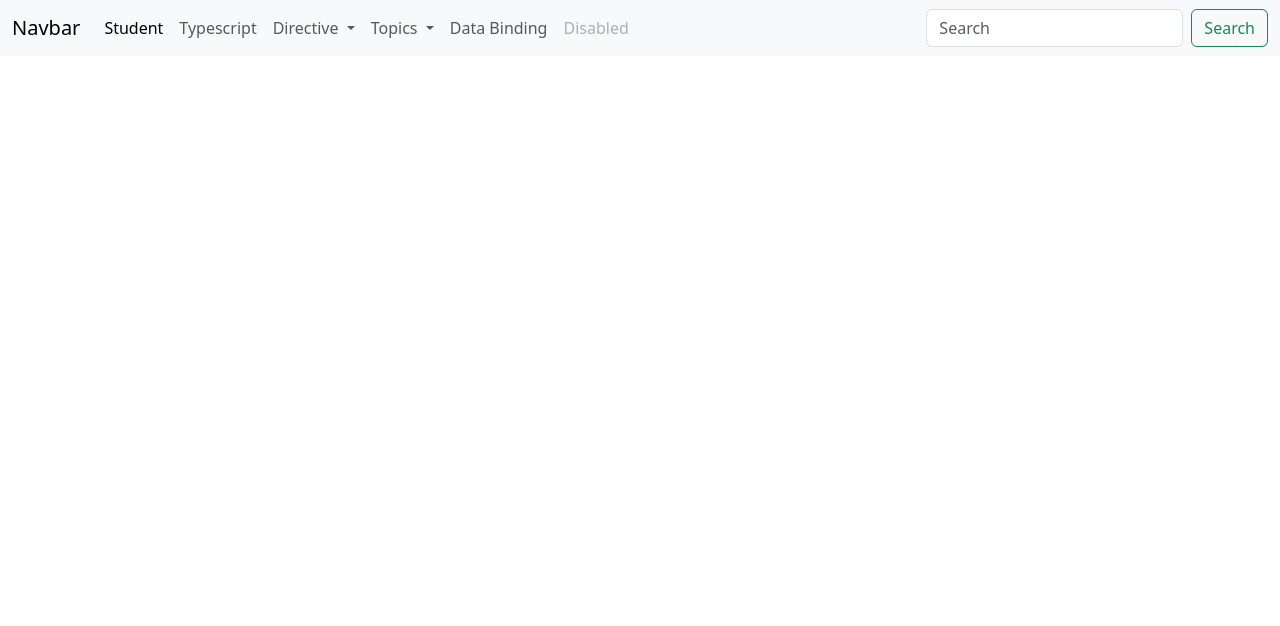
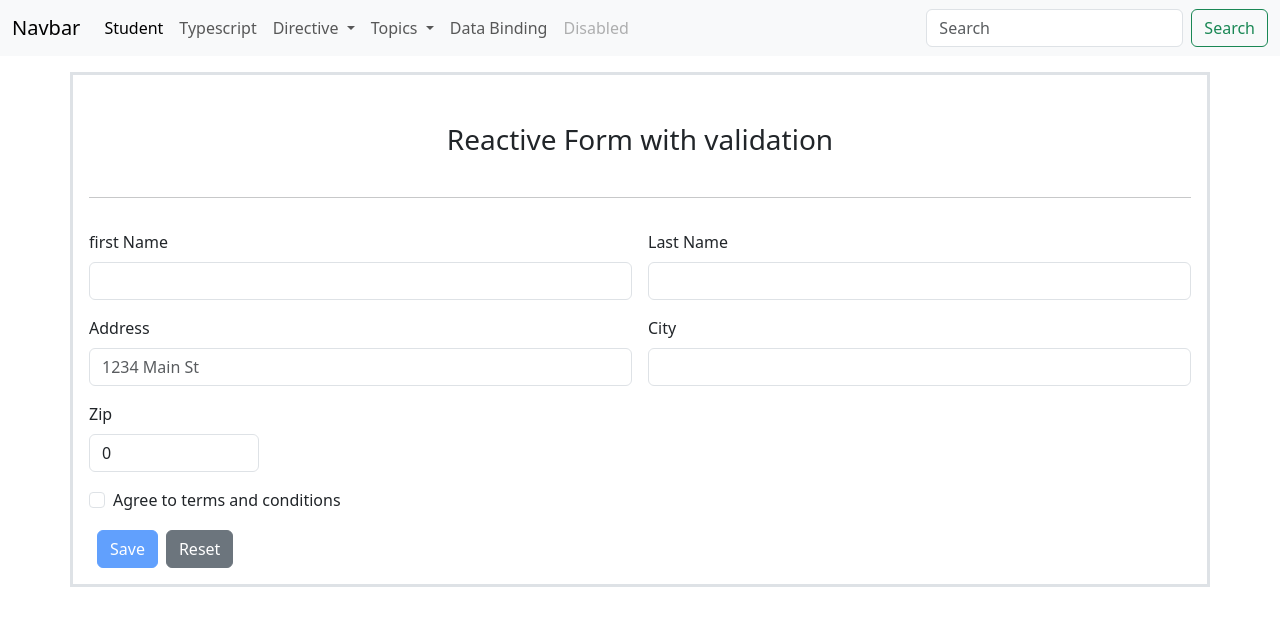
Before and after one commit to gaikwadGFS/Angular_Practice_B3, an Angular app: page /reactiveForm in a window 1280 px wide. Before the commit this address led to /. Shown: the top 626 px of the page. Built offline with nearby package versions, Linux system fonts and the light colour scheme.

Commit message:
reactive Form

```diff
--- a/src/app/app.component.html
+++ b/src/app/app.component.html
@@ -30,9 +30,9 @@
           </a>
           <ul class="dropdown-menu">
             <li><a class="dropdown-item" routerLink="pipe">pipe</a></li>
-            <li><a class="dropdown-item" routerLink="templateForm">templateForm</a></li>
+            <li><a class="dropdown-item" routerLink="templateForm">Template Form</a></li>
             <li><hr class="dropdown-divider"></li>
-            <li><a class="dropdown-item" routerLink="#">Something else here</a></li>
+            <li><a class="dropdown-item" routerLink="reactiveForm">Reactive Form</a></li>
           </ul>
         </li>
          <li class="nav-item">
--- a/src/app/app.routes.ts
+++ b/src/app/app.routes.ts
@@ -6,6 +6,7 @@ import { DataBindingComponent } from './components/data-binding/data-binding.com
 import { AttributeDirectiveComponent } from './components/attribute-directive/attribute-directive.component';
 import { PipeComponent } from './components/pipe/pipe.component';
 import { TemplateFormComponent } from './components/Forms/template-form/template-form.component';
+import { ReactiveFormComponent } from './components/Forms/reactive-form/reactive-form.component';
 
 export const routes: Routes = [
     {
@@ -35,6 +36,10 @@ export const routes: Routes = [
     {
         path:'templateForm',
         component:TemplateFormComponent
+    },
+     {
+        path:'reactiveForm',
+        component:ReactiveFormComponent
     }
 
 ];
--- /dev/null
+++ b/src/app/components/Forms/reactive-form/reactive-form.component.html
@@ -0,0 +1,70 @@
+<div class="container border border-3 mt-3 p-3">
+    <div class="row my-3">
+        <div class="col-12">
+            <div class=" py-3 text-center">
+                <h3>Reactive Form with validation</h3>
+            </div>
+            <hr>
+        </div>
+    </div>
+    <form class="row g-3" [formGroup]="studentDetails">
+        <div class="col-md-6">
+            <label for="inputEmail4" class="form-label">first Name</label>
+            <input type="text" name="fname" class="form-control" formControlName="firstName" id="inputEmail4">
+            <div class="text-danger">
+                @if ( studentDetails.controls['firstName'].touched && studentDetails.controls['firstName'].errors?.['required']) {
+                <span>This is Required</span>
+                } @else if (studentDetails.controls['firstName'].touched && studentDetails.controls['firstName'].errors?.['minlength'] ) {
+                     <span>Min 3 char</span>
+                }
+            </div>
+
+        </div>
+        <div class="col-md-6">
+            <label for="inputPassword4" class="form-label">Last Name</label>
+            <input type="text" name="lname" class="form-control" id="inputPassword4" formControlName="lastName">
+        </div>
+        <div class="col-6">
+            <label for="inputAddress" class="form-label">Address</label>
+            <input type="text" name="address" class="form-control" id="inputAddress" formControlName="address"
+                placeholder="1234 Main St">
+        </div>
+
+        <div class="col-md-6">
+            <label for="inputCity" class="form-label">City</label>
+            <input type="text" name="city" class="form-control" id="inputCity" formControlName="city">
+            <div class="text-danger">
+              @if(studentDetails.controls['city'].touched && studentDetails.controls['city'].errors?.['required']){
+                   <span>Requied</span>
+              }
+            </div>
+
+        </div>
+
+        <div class="col-md-2">
+            <label for="inputZip" class="form-label">Zip</label>
+            <input type="text" name="zip" class="form-control" id="inputZip" formControlName="zip">
+        </div>
+        <div class="col-12">
+            <div class="form-check">
+                <input class="form-check-input" name="accept" type="checkbox" id="gridCheck" formControlName="isAccept">
+                <label class="form-check-label" for="gridCheck">
+                    Agree to terms and conditions
+                </label>
+            </div>
+        </div>
+        <div class="col-12">
+            <button type="submit" class="btn btn-primary mx-2" [disabled]="studentDetails.invalid" (click)="saveForm()">Save</button>
+            <button type="submit" class="btn btn-secondary">Reset</button>
+        </div>
+    </form>
+</div>
+<div class="container">
+    <div class="row">
+        <div class="col-12">
+            <div>
+                {{formValue | json}}
+            </div>
+        </div>
+    </div>
+</div>
--- /dev/null
+++ b/src/app/components/Forms/reactive-form/reactive-form.component.ts
@@ -0,0 +1,28 @@
+import { JsonPipe } from '@angular/common';
+import { Component } from '@angular/core';
+import { FormControl, FormGroup, ReactiveFormsModule, Validators } from '@angular/forms';
+
+@Component({
+  selector: 'app-reactive-form',
+  standalone: true,
+  imports: [ReactiveFormsModule,JsonPipe],
+  templateUrl: './reactive-form.component.html',
+  styleUrl: './reactive-form.component.css'
+})
+export class ReactiveFormComponent {
+
+  studentDetails:FormGroup = new FormGroup({
+    firstName: new FormControl('',[Validators.required,Validators.minLength(3)]),
+    lastName:new FormControl(''),
+    address:new FormControl(''),
+    city:new FormControl('',[Validators.required]),
+    zip:new FormControl(0),
+    isAccept:new FormControl(false)
+  });
+
+  formValue:any;
+
+  saveForm(){
+    this.formValue = this.studentDetails.value;
+  }
+}
--- a/src/app/components/Forms/template-form/template-form.component.ts
+++ b/src/app/components/Forms/template-form/template-form.component.ts
@@ -25,6 +25,7 @@ export class TemplateFormComponent {
   formValue: any;
 
   saveForm() {
+    debugger;
     this.formValue = this.studentObj;
 
   }
```
Also changed, not shown: src/app/components/Forms/reactive-form/reactive-form.component.css (added), 1 other file (tests, documents, lock files or other folders).
